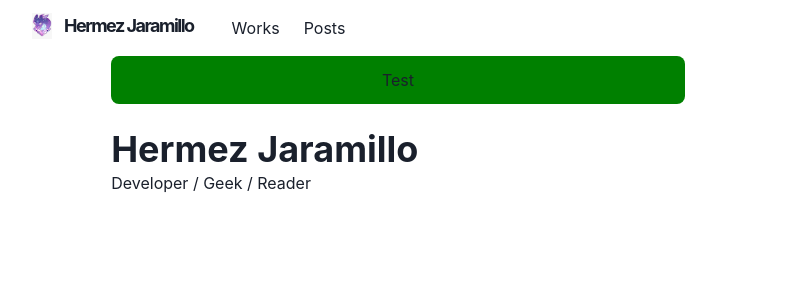
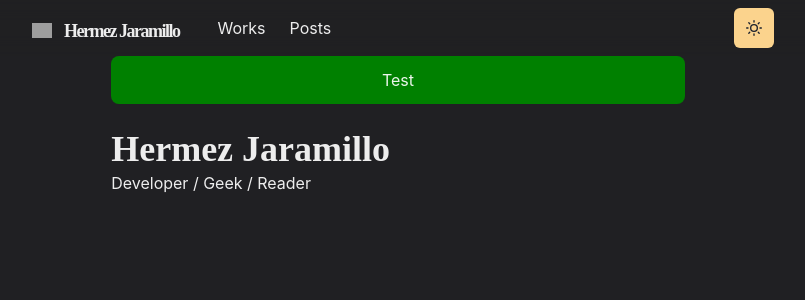
Before and after one commit to hermezHK/PortFolio, a Next.js app: page / in a window 1280 px wide. Shown: the top 300 px of the page, without its empty margins (242-1047 px from the left). Built offline with nearby package versions, Linux system fonts and the light colour scheme; grey boxes are pictures that could not be loaded.

Commit message:
add dark theme

```diff
--- a/components/navbar.js
+++ b/components/navbar.js
@@ -1,5 +1,5 @@
-import Logo from './logo'
-import NextLink from 'next/link'
+import Logo from './logo';
+import NextLink from 'next/link';
 import {
   Container,
   Box,
@@ -13,13 +13,14 @@
   MenuButton,
   IconButton,
   useColorModeValue
-} from '@chakra-ui/react'
+} from '@chakra-ui/react';
 
-import { HamburgerIcon } from '@chakra-ui/icons'
+import { HamburgerIcon } from '@chakra-ui/icons';
+import ThemeToggleButton from './theme-toggle-button.js';
 
 const LinkItem = ({ href, path, target, children, ...props }) => {
   const active = path === href
-  const inactiveColor = useColorModeValue('gray.800', 'whiteAlpha.900')
+  const inactiveColor = useColorModeValue('gray.200', 'whiteAlpha.900')
   return (
     <Link
       as={NextLink}
@@ -46,7 +47,7 @@
       w="100%"
       bg={useColorModeValue('#ffffff40', '#20202380')}
       css={{ backdropFilter: 'blur(10px)' }}
-      zIndex={2}
+      zIndex={1}
       {...props}
     >
       <Container
@@ -79,13 +80,15 @@
           </LinkItem>
         </Stack>
         <Box flex={1} align="right">
+         <ThemeToggleButton/>
           <Box ml={2} display={{ base: 'inline-block', md: 'none' }}>
             <Menu isLazy id="navbar-menu">
               <MenuButton
                 as={IconButton}
                 icon={<HamburgerIcon />}
                 variant="outline"
-                   aria-label="Options"/>
+                aria-label="Options"
+              />
 
               <MenuList>
                 <NextLink href="/" passHref>
@@ -98,7 +101,9 @@
                   <MenuItem as={Link}>Posts</MenuItem>
                 </NextLink>
                 <NextLink href="/" passHref>
-                        <MenuItem as={Link} href="/">View Source</MenuItem>
+                  <MenuItem as={Link} href="/">
+                    View Source
+                  </MenuItem>
                 </NextLink>
               </MenuList>
             </Menu>
--- /dev/null
+++ b/components/theme-toggle-button.js
@@ -0,0 +1,18 @@
+import { AnimatePresence, motion } from 'framer-motion';
+import { IconButton, useColorMode, useColorModeValue } from '@chakra-ui/react';
+import { SunIcon, MoonIcon } from '@chakra-ui/icons'
+
+const ThemeToggleButton = () => {
+    const { toggleColorMode } = useColorMode()
+
+    return (
+        <IconButton
+          aria-label="Toggle theme"
+          colorScheme={useColorModeValue('purple', 'orange')}
+          icon={useColorModeValue(<MoonIcon />, <SunIcon />)}
+          onClick={toggleColorMode}
+        ></IconButton>
+    )
+}
+
+export default ThemeToggleButton
--- /dev/null
+++ b/lib/theme.js
@@ -0,0 +1,47 @@
+import { extendTheme } from '@chakra-ui/react';
+import { mode } from '@chakra-ui/theme-tools';
+
+const styles = {
+    global: props => ({
+      body: {
+        bg: mode('#f0e7db', '#202023')(props)
+      }
+    })
+  }
+
+  const components = {
+    Heading: {
+      variants: {
+        'section-title': {
+          textDecoration: 'underline',
+          fontSize: 20,
+          textUnderlineOffset: 6,
+          textDecorationColor: '#525252',
+          textDecorationThickness: 4,
+          marginTop: 3,
+          marginBottom: 4
+        }
+      }
+    },
+    Link: {
+      baseStyle: props => ({
+        color: mode('#3d7aed', '#ff63c3')(props),
+        textUnderlineOffset: 3
+      })
+    }
+  }
+  const fonts = {
+    heading: "'M PLUS Rounded 1c'"
+  }
+
+  const colors = {
+    grassTeal: '#88ccca'
+  }
+
+  const config = {
+    initialColorMode: 'dark',
+    useSystemColorMode: true
+  }
+
+  const theme = extendTheme({ config, styles, components, fonts, colors })
+  export default theme
--- a/pages/_app.js
+++ b/pages/_app.js
@@ -1,9 +1,10 @@
 import { ChakraProvider } from "@chakra-ui/react";
 import Layout from '../components/layouts/main';
+import theme from '../lib/theme';
 
 const Website = ({ Component, pageProps, router }) => {
     return (
-        <ChakraProvider>
+        <ChakraProvider theme={theme}>
             <Layout router={router}>
             <Component {...pageProps} key ={router.route} />
         </Layout>
--- /dev/null
+++ b/pages/_document.js
@@ -0,0 +1,18 @@
+import { ColorModeScript } from '@chakra-ui/react'
+import NextDocument, { Html, Head, Main, NextScript } from 'next/document'
+import theme from '../lib/theme'
+
+export default class Document extends NextDocument {
+  render() {
+    return (
+      <Html lang="en">
+        <Head />
+        <body>
+          <ColorModeScript initialColorMode={theme.config.initialColorMode} />
+          <Main />
+          <NextScript />
+        </body>
+      </Html>
+    )
+  }
+}
```
Lines whose indentation alone changed are shown as unchanged.
